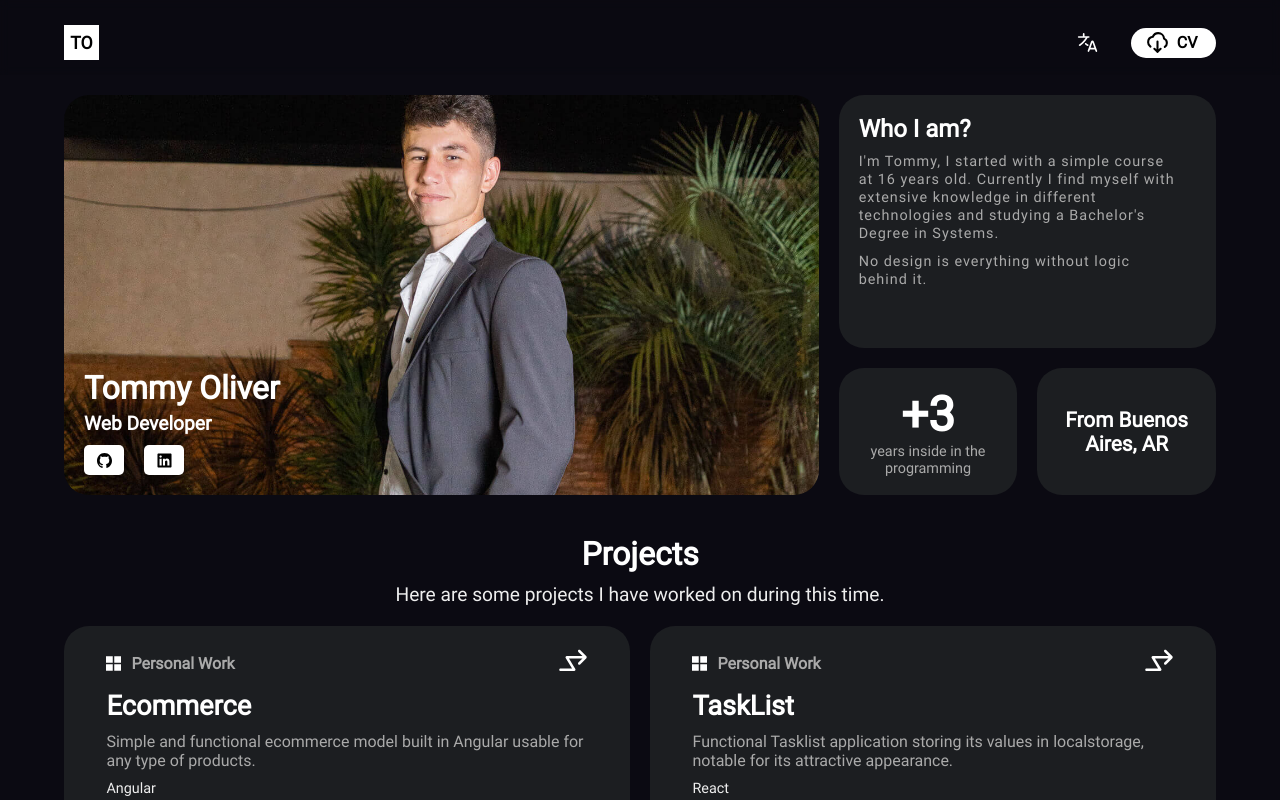
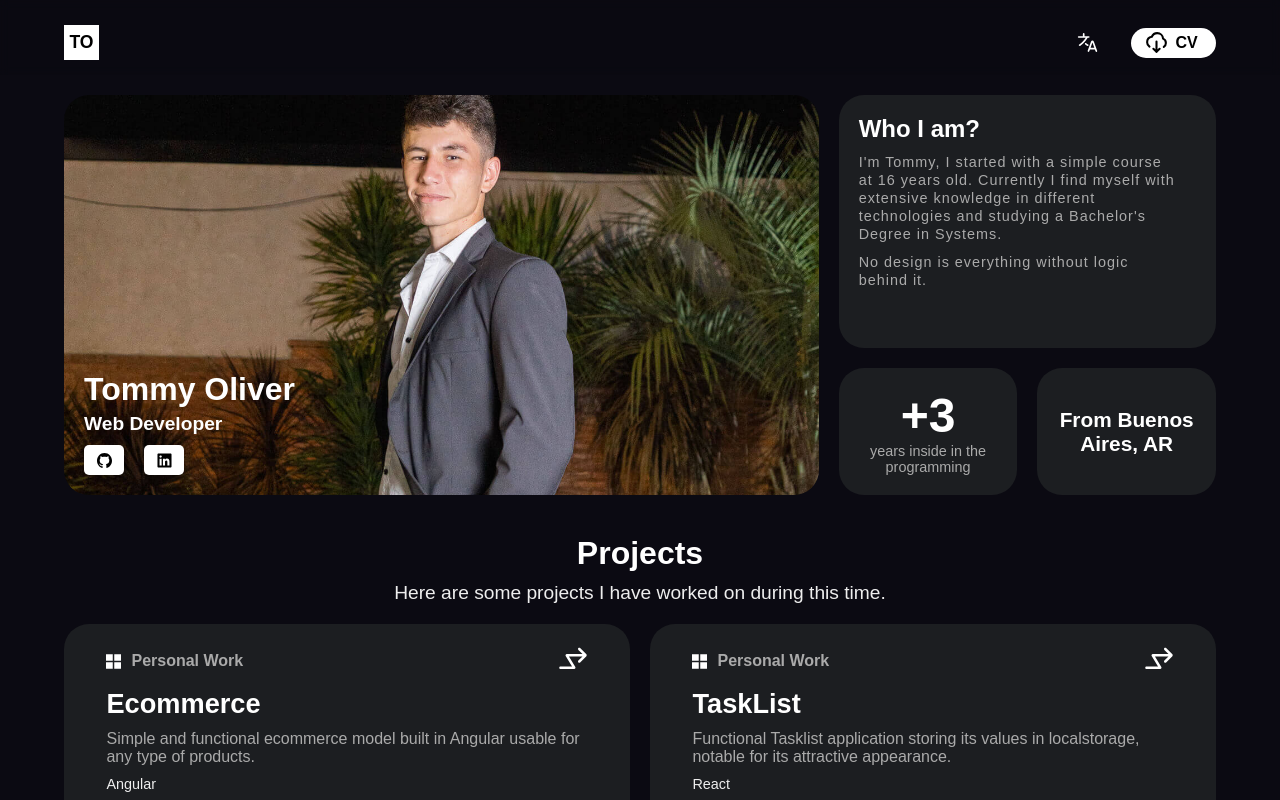
Before and after one commit to Tommyyoliver/my-portfolio, an Angular app: page / in a window 1280 px wide. Shown: the top 800 px of the page. Built offline with nearby package versions, Linux system fonts and the light colour scheme.

Commit message:
change font

```diff
--- a/src/styles.css
+++ b/src/styles.css
@@ -1,10 +1,5 @@
-@font-face {
-  font-family: Roboto;
-  src: url("./assets/fonts/Roboto-Regular.ttf");
-}
-
 * {
   margin: 0;
   padding: 0;
-  font-family: Roboto;
+  font-family: sans-serif, Arial, Helvetica;
 }
```
